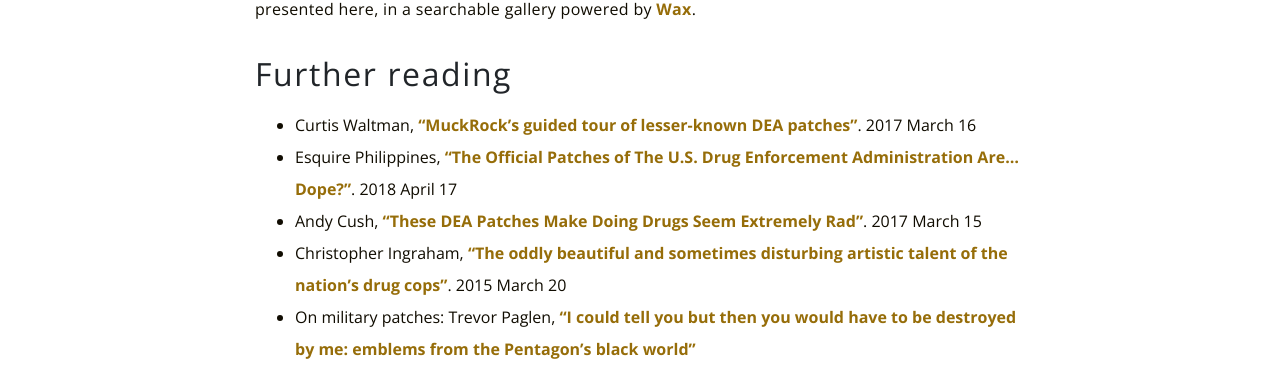
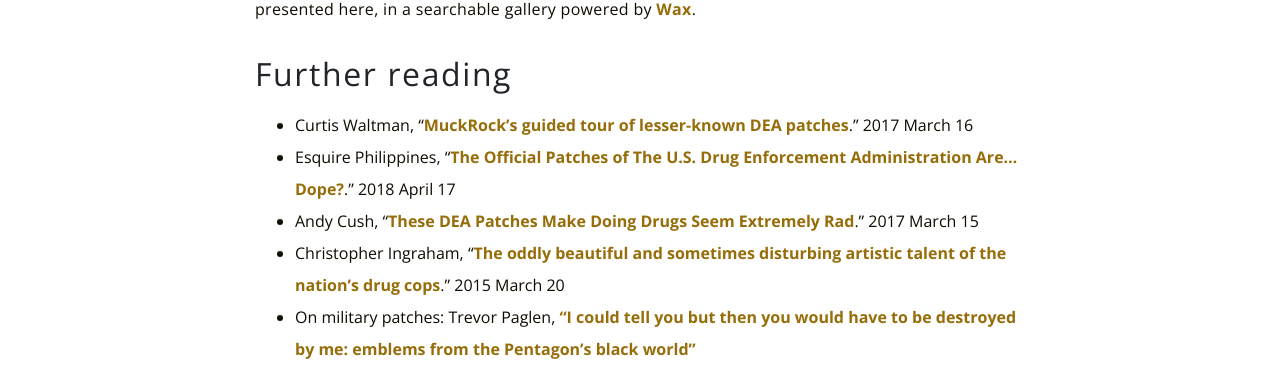
Before and after one commit to ngeraci/dea-patches, a Jekyll site: the page built from pages/about.md, in a window 1280 px wide. Shown: the part 794-1175 px from the top of the page. Built offline with Jekyll 4.4.1, drawn with Linux system fonts in a browser that asks for light colours.

Commit message:
adjust punctuation in further reading section

```diff
--- a/pages/about.md
+++ b/pages/about.md
@@ -17,8 +17,8 @@ In December 2016, Muckrock reporter [Curtis Waltman](https://twitter.com/chwaltm
 In March 2017, he received a [197-page PDF](https://cdn.muckrock.com/foia_files/2017/03/09/3-6-17_MR30852_RES_ID17-00182-F.pdf) containing 34 images. Those are the images that are presented here, in a searchable gallery powered by [Wax](https://minicomp.github.io/wax/).
 
 ## Further reading
-* Curtis Waltman, ["MuckRock’s guided tour of lesser-known DEA patches"](https://www.muckrock.com/news/archives/2017/mar/16/DEA-patches/). 2017 March 16
-* Esquire Philippines, ["The Official Patches of The U.S. Drug Enforcement Administration Are...Dope?"](https://www.esquiremag.ph/culture/lifestyle/the-official-patches-of-the-us-drug-enforcement-agency-are-dope-a00203-20180417). 2018 April 17
-* Andy Cush, ["These DEA Patches Make Doing Drugs Seem Extremely Rad"](https://www.spin.com/2017/03/cool-dea-patches-dragon-grim-reaper-weed/). 2017 March 15
-* Christopher Ingraham, ["The oddly beautiful and sometimes disturbing artistic talent of the nation’s drug cops"](https://www.washingtonpost.com/news/wonk/wp/2015/03/20/the-oddly-beautiful-and-sometimes-disturbing-artistic-talent-of-the-nations-drug-cops/). 2015 March 20
+* Curtis Waltman, "[MuckRock’s guided tour of lesser-known DEA patches](https://www.muckrock.com/news/archives/2017/mar/16/DEA-patches/)." 2017 March 16
+* Esquire Philippines, "[The Official Patches of The U.S. Drug Enforcement Administration Are...Dope?](https://www.esquiremag.ph/culture/lifestyle/the-official-patches-of-the-us-drug-enforcement-agency-are-dope-a00203-20180417)." 2018 April 17
+* Andy Cush, "[These DEA Patches Make Doing Drugs Seem Extremely Rad](https://www.spin.com/2017/03/cool-dea-patches-dragon-grim-reaper-weed/)." 2017 March 15
+* Christopher Ingraham, "[The oddly beautiful and sometimes disturbing artistic talent of the nation’s drug cops](https://www.washingtonpost.com/news/wonk/wp/2015/03/20/the-oddly-beautiful-and-sometimes-disturbing-artistic-talent-of-the-nations-drug-cops/)." 2015 March 20
 * On military patches: Trevor Paglen, ["I could tell you but then you would have to be destroyed by me: emblems from the Pentagon's black world"](https://www.worldcat.org/title/i-could-tell-you-but-then-you-would-have-to-be-destroyed-by-me-emblems-from-the-pentagons-black-world/oclc/154704808)
```
